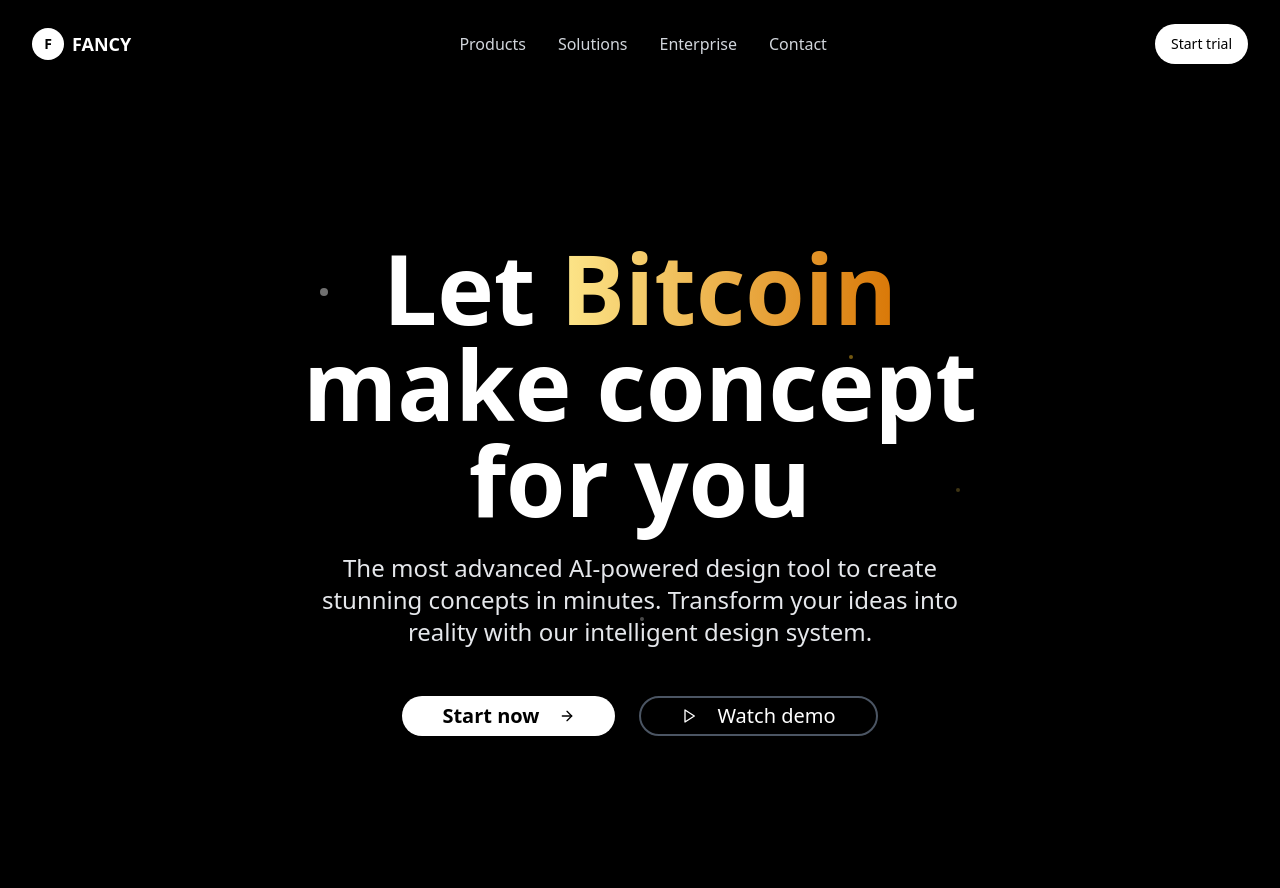
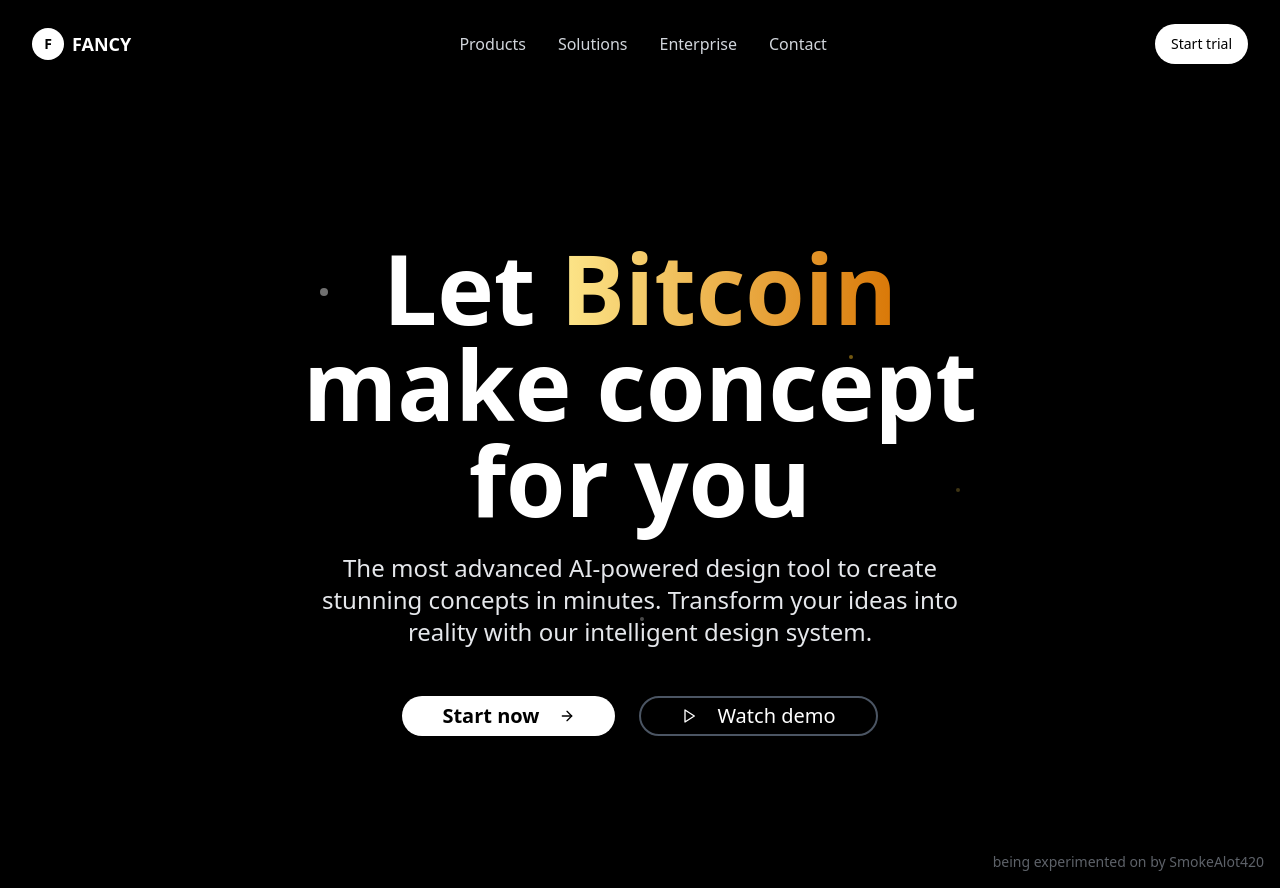
Before and after one commit to SmokeAlot420/ordvibehq, a React (Vite) app: page / in a window 1280 px wide. Built offline with nearby package versions, Linux system fonts and the light colour scheme.

Commit message:
Implement requested changes
Implement the plan to add the attribution text and remove the "Built with Spline" text.

```diff
--- a/src/pages/Index.tsx
+++ b/src/pages/Index.tsx
@@ -1,7 +1,26 @@
+
 import { Button } from "@/components/ui/button";
 import { ArrowRight, Play } from "lucide-react";
+
 const Index = () => {
-  return <div className="min-h-screen bg-black text-white overflow-hidden relative">
+  return (
+    <div className="min-h-screen bg-black text-white overflow-hidden relative">
+      {/* CSS to hide Spline watermark */}
+      <style>{`
+        spline-viewer::part(logo) {
+          display: none !important;
+        }
+        spline-viewer .spline-watermark {
+          display: none !important;
+        }
+        spline-viewer [data-testid="spline-logo"] {
+          display: none !important;
+        }
+        spline-viewer .logo {
+          display: none !important;
+        }
+      `}</style>
+
       {/* Navigation */}
       <nav className="flex items-center justify-between px-8 py-6 relative z-20">
         <div className="flex items-center space-x-2">
@@ -72,6 +91,15 @@ const Index = () => {
           <div className="absolute top-1/2 right-1/4 w-1 h-1 bg-amber-300/50 rounded-full animate-pulse delay-500"></div>
         </div>
       </div>
-    </div>;
+
+      {/* Attribution */}
+      <div className="absolute bottom-4 right-4 z-20">
+        <p className="text-gray-400 text-sm opacity-60">
+          being experimented on by SmokeAlot420
+        </p>
+      </div>
+    </div>
+  );
 };
+
 export default Index;
```
